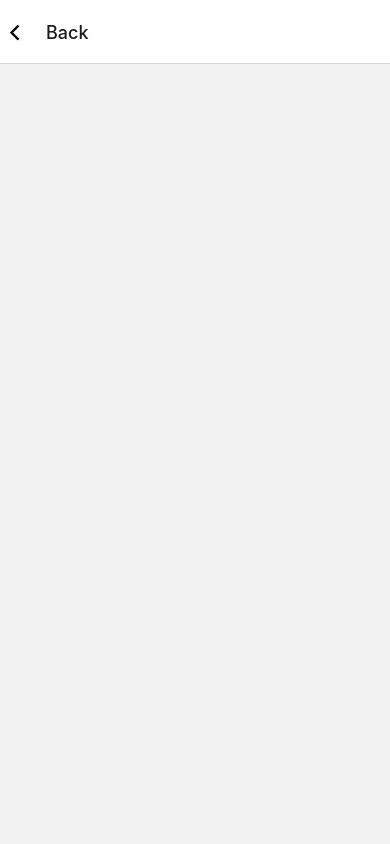
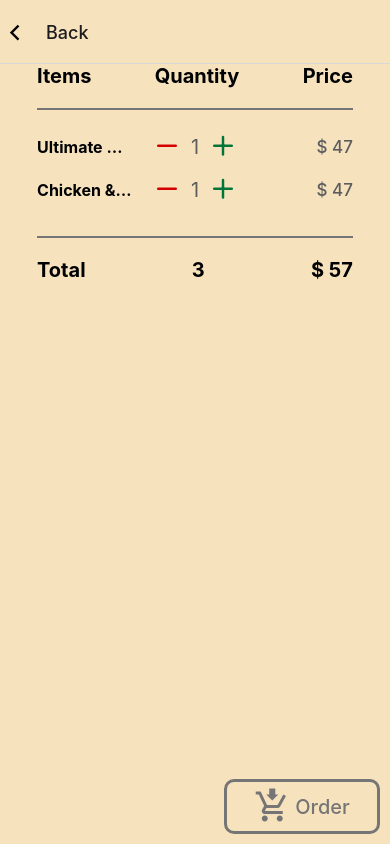
Before and after one commit to QuynhNgocNhi/FoodOrderTestApp, a React Native app: screen /CartScreen in a window 390 px wide. Built offline with nearby package versions, Linux system fonts and the light colour scheme.

Commit message:
done ui cartScreen

```diff
--- a/app/components/CartButton/CartButton.js
+++ b/app/components/CartButton/CartButton.js
@@ -0,0 +1,68 @@
+import React, { useState } from 'react';
+import { ImageBackground, StyleSheet, View, Text, TouchableOpacity, Image } from 'react-native';
+// import colors
+import Colors from '../../theme/colors';
+//import Icon
+import { Icon } from 'react-native-elements';
+import { useNavigation } from '@react-navigation/native';
+
+const CartButtonDetail = () => {
+    const navigation = useNavigation();
+    return (
+
+
+        <TouchableOpacity onPress={() => { navigation.navigate('CartScreen'); }} style={styles.productItemContainer}>
+            <View style={styles.Icon}>
+
+                <Icon
+
+                    name='cart-arrow-down'
+                    type='material-community'
+                    color={Colors.borderColorDark}
+                    size={36}
+
+                />
+            </View>
+            <View style={styles.cartInfoContainer}>
+
+                <Text style={styles.cartInfo}>
+                    Order
+                </Text>
+            </View>
+        </TouchableOpacity>
+
+
+
+    );
+};
+
+const styles = StyleSheet.create({
+    productItemContainer: {
+        height: 55,
+        position: 'absolute',
+        bottom: 10,
+        right: 10,
+        width: '40%',
+        borderWidth: 3,
+        borderColor: Colors.borderColorDark,
+        borderRadius: 10,
+        alignContent: 'center',
+        justifyContent: 'center',
+        flexDirection: 'row',
+    },
+    Icon: {
+        alignSelf: 'center',
+    },
+    cartInfoContainer: {
+        justifyContent: 'center',
+    },
+    cartInfo: {
+        fontSize: 20,
+        color: Colors.borderColorDark,
+        fontWeight: '500',
+        paddingLeft: 5,
+
+    }
+});
+
+export default CartButtonDetail;
--- a/app/components/CartButton/CartButtonDetail.js
+++ b/app/components/CartButton/CartButtonDetail.js
@@ -39,7 +39,7 @@ const styles = StyleSheet.create({
     productItemContainer: {
         height: 55,
         position: 'absolute',
-        bottom: 0,
+        bottom: 10,
         width: '80%',
         alignSelf: 'center',
         borderWidth: 3,
--- a/app/components/Product/ProductItem.js
+++ b/app/components/Product/ProductItem.js
@@ -48,7 +48,7 @@ const ProductItem = ({ product }) => {
 const styles = StyleSheet.create({
     productItemContainer: {
 
-        paddingBottom: 15
+        paddingBottom: 10
     },
 
     productInforContainer: {
--- a/app/components/Product/ProductList.js
+++ b/app/components/Product/ProductList.js
@@ -4,11 +4,7 @@ import { StyleSheet, FlatList, View, Text, TouchableOpacity } from 'react-native
 import Colors from '../../theme/colors';
 import ProductItem from '../../components/Product/ProductItem'
 
-export default function CustomSwitch({
-
-    products
-
-}) {
+export default function CustomSwitch({ products }) {
 
     return (
 
@@ -37,7 +33,7 @@ export default function CustomSwitch({
 const styles = StyleSheet.create({
     productList: {
         width: '100%',
-        paddingBottom: 20
+
     },
 
 });
--- /dev/null
+++ b/app/components/ProductCheckoutItem/ProductCheckoutItem.js
@@ -0,0 +1,96 @@
+import React, { useState } from 'react';
+import { ImageBackground, StyleSheet, View, Text, TouchableOpacity, Image } from 'react-native';
+// import colors
+import Colors from '../../theme/colors';
+//import components
+import { Icon } from 'react-native-elements';
+
+
+const ProductItem = ({ product }) => {
+    const [Quantity, setQuantity] = useState(1);
+    const addProduct = () => {
+        console.log('plus' + product.name);
+    }
+    const removeProduct = () => {
+        console.log('minus' + product.name);
+    }
+
+    return (
+
+        <View style={styles.productItemContainer}>
+
+            <Text numberOfLines={1} style={styles.productItemName}>{product.name}</Text>
+            <View style={styles.manageQuantity}>
+                <Icon
+                    onPress={() => { removeProduct(); }}
+                    name='minus'
+                    type='feather'
+                    color={Colors.red}
+                    size={30}
+
+                />
+                <Text style={styles.productItemQuantity}>1</Text>
+                <Icon
+                    onPress={() => { addQuantity(); }}
+
+                    name='plus'
+                    type='feather'
+                    color={Colors.green}
+                    size={30}
+
+                />
+            </View>
+            <Text style={styles.productItemPrice}>$ 47</Text>
+
+
+
+        </View >
+    );
+};
+
+const styles = StyleSheet.create({
+    productItemContainer: {
+        width: '90%',
+        paddingBottom: 10,
+        alignSelf: 'center',
+        flexDirection: 'row',
+        justifyContent: 'space-between',
+        alignItems: 'center',
+    },
+
+
+    productItemName: {
+        width: '30%',
+        textAlign: "left",
+        fontSize: 16,
+        color: Colors.primaryText,
+        fontWeight: '700',
+
+
+    },
+    manageQuantity: {
+        width: '30%',
+        alignItems: 'center',
+        flexDirection: 'row',
+        justifyContent: 'space-around',
+
+    },
+    productItemQuantity: {
+        textAlign: "right",
+        fontSize: 20,
+        color: Colors.secondaryText,
+    },
+    productItemPrice: {
+        width: '30%',
+        textAlign: "right",
+        fontSize: 17,
+        color: Colors.secondaryText,
+        fontWeight: '500',
+
+
+    },
+
+
+});
+
+export default ProductItem;
--- a/app/navigation/MainNavigator.js
+++ b/app/navigation/MainNavigator.js
@@ -40,6 +40,9 @@ function MainNavigator() {
                             size={25}
                         />
                     ),
+                    headerStyle: {
+                        backgroundColor: Colors.primaryColor
+                    }
                 })} />
             </Stack.Navigator>
         </NavigationContainer>
--- a/app/screens/CartScreen/CartScreen.js
+++ b/app/screens/CartScreen/CartScreen.js
@@ -1,33 +1,105 @@
 import React, { useState } from 'react';
 import { SafeAreaProvider } from 'react-native-safe-area-context';
-import { SafeAreaView, StyleSheet, View } from 'react-native';
+import { TouchableOpacity, FlatList, SafeAreaView, StyleSheet, View, Text } from 'react-native';
 // import colors
 import Colors from '../../theme/colors';
 //import data
 import sample_data from '../../config/sampleData';
-
+//import components
+import CartButton from '../../components/CartButton/CartButton';
+import ProductCheckoutItem from '../../components/ProductCheckoutItem/ProductCheckoutItem'
 function Cart() {
+    const [Products, setProducts] = useState(sample_data[1].items)
     return (
         <SafeAreaProvider>
             <SafeAreaView style={styles.screenContainer}>
                 <View style={styles.container}>
+                    <View style={styles.CheckoutContainer}>
+                        <View style={styles.topHeadline}>
+                            <Text style={styles.Headline}>Items</Text>
+                            <Text style={styles.Headline}>Quantity</Text>
+                            <Text style={styles.Headline}>Price</Text>
+                        </View>
+                        <View style={styles.Hairline} />
+                        <View style={styles.CheckoutList}>
+                            <FlatList
 
+                                data={Products}
+                                showsHorizontalScrollIndicator={false}
+                                alwaysBounceHorizontal={false}
+                                keyExtractor={(item, index) => index.toString()}
+                                renderItem={({ item }) => (
+                                    <TouchableOpacity
+                                        activeOpacity={1}
+                                    >
+                                        <ProductCheckoutItem
+                                            product={item}
+                                        />
+                                    </TouchableOpacity>
+                                )}
+                            />
+                        </View>
+                        <View style={styles.Hairline} />
+
+                        <View style={styles.bottomHeadline}>
+                            <Text style={styles.Headline}>Total</Text>
+                            <Text style={styles.Headline}>3</Text>
+                            <Text style={styles.Headline}>$ 57</Text>
+                        </View>
+                    </View>
+
+                    <View style={styles.cartButton}>
+                        <CartButton />
+                    </View>
                 </View>
             </SafeAreaView>
         </SafeAreaProvider>
     );
 }
 const styles = StyleSheet.create({
+    screenContainer: {
+        flex: 1,
+
+    },
     container: {
-        marginTop: 50,
+        flex: 1,
+        backgroundColor: Colors.primaryColor,
     },
-    bigBlue: {
-        color: 'blue',
+    Hairline: {
+        backgroundColor: Colors.borderColorDark,
+        height: 2,
+        width: '90%',
+        alignSelf: 'center',
+        marginBottom: 20
+    },
+    cartButton: {
+        flex: 1,
+    },
+    CheckoutContainer: {
+        width: '90%',
+        alignSelf: 'center',
+    },
+    topHeadline: {
+        width: '90%',
+        alignSelf: 'center',
+        flexDirection: 'row',
+        justifyContent: 'space-between',
+        paddingBottom: 20
+    },
+    bottomHeadline: {
+        width: '90%',
+        alignSelf: 'center',
+        flexDirection: 'row',
+        justifyContent: 'space-between',
+
+    },
+    Headline: {
+        fontSize: 20,
         fontWeight: 'bold',
-        fontSize: 30,
+        color: Colors.primaryText
     },
-    red: {
-        color: 'blue',
-    },
+    CheckoutList: {
+        paddingBottom: 20,
+    }
 });
 export default Cart;
--- a/app/screens/MenuScreen/MenuScreen.js
+++ b/app/screens/MenuScreen/MenuScreen.js
@@ -22,8 +22,6 @@ function Menu() {
 
     return (
         <SafeAreaProvider>
-
-
             <SafeAreaView style={styles.screenContainer}>
                 <View style={styles.container}>
                     <View style={styles.categoryList}>
@@ -34,7 +32,7 @@ function Menu() {
                         />
 
                     </View>
-                    <View style={styles.hairline} />
+                    <View style={styles.Hairline} />
                     <View style={styles.productList}>
                         <ProductList products={currentProductList.items} />
                     </View>
@@ -52,13 +50,13 @@ function Menu() {
 const styles = StyleSheet.create({
     screenContainer: {
         flex: 1,
-        backgroundColor: Colors.background,
+
     },
     container: {
         flex: 1,
         backgroundColor: Colors.background,
     },
-    hairline: {
+    Hairline: {
         backgroundColor: Colors.borderColor,
         height: 2,
         width: '90%',
--- a/app/theme/colors.js
+++ b/app/theme/colors.js
@@ -6,8 +6,8 @@ const themes = {
     food: {
 
         // primary color
+        primaryColor: "#f7e2be",
         primaryLightColor: "#bc00218c",
-        primaryColor: "#bc0021",//00b970//bc0021
         primaryColorDark: "#00945a",
         primaryColorLight: "#00e78c",
         onPrimaryColor: "#ffffff",//
@@ -25,6 +25,7 @@ const themes = {
         // border color
         borderColorActive: "#B5E9BA",
         borderColor: "#d1d1d1",
+        borderColorDark: "#757575",
 
         // secondary color, primary color split
         secondaryColor: "#b90039",
@@ -58,7 +59,8 @@ const themes = {
         onError: "#fff",
         black: "#010203",
         white: "#fff",
-        red: "#D40000"
+        red: "#D40000",
+        green: "#007537"
     }
 };
 
```
Also changed, not shown: app/components/CheckoutList/CheckoutList.js (added).
